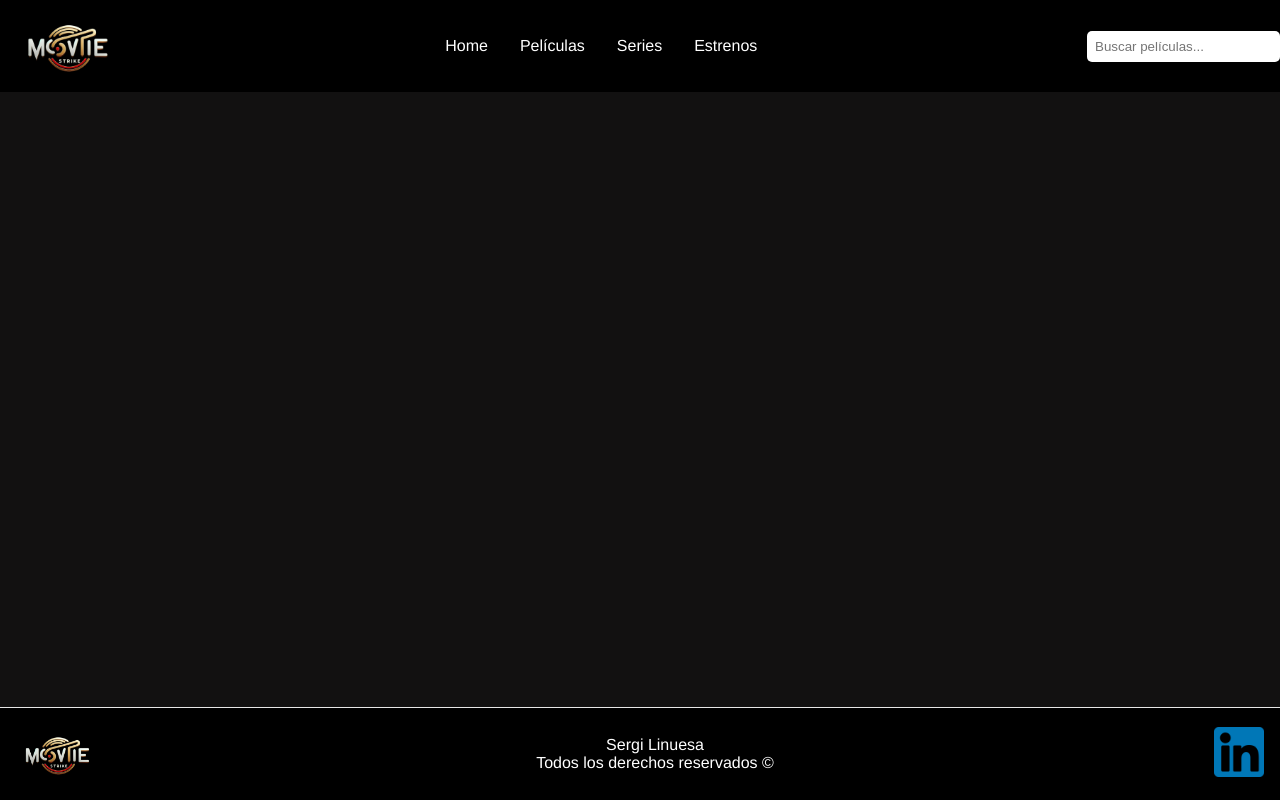
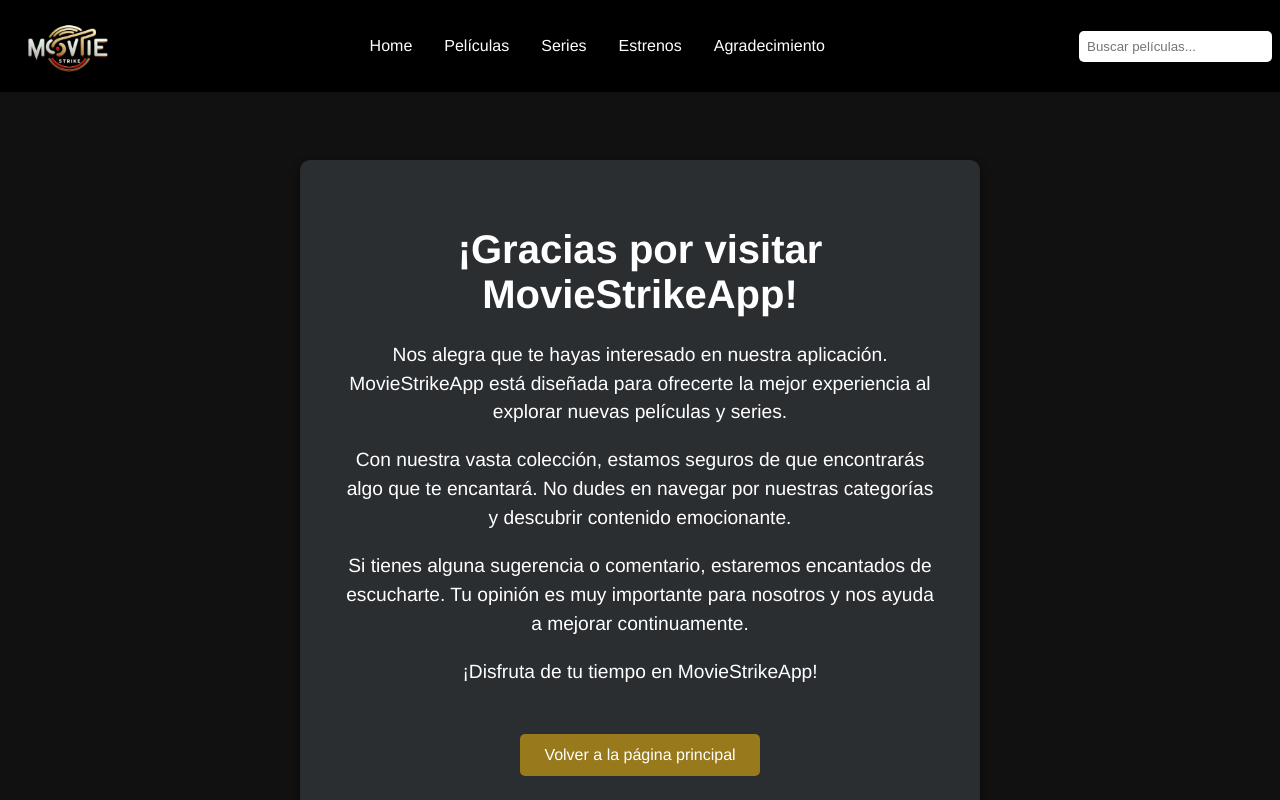
Before and after one commit to Lainumz/moviestrikeapp, a Vue app: page /thank-you in a window 1280 px wide. Shown: the top 800 px of the page. Built offline with nearby package versions, Linux system fonts and the light colour scheme; no server answers.

Commit message:
agradecimiento

```diff
--- a/src/assets/styles/AppNavbar.css
+++ b/src/assets/styles/AppNavbar.css
@@ -25,7 +25,7 @@
 .navbar-right {
   display: flex;
   align-items: center;
-  margin-right: 1rem; /* Agrega margen a la derecha */
+  margin-right: 1.5rem; /* Agrega margen a la derecha */
 }
 
 .logo {
--- /dev/null
+++ b/src/assets/styles/ThankYouView.css
@@ -0,0 +1,43 @@
+.thank-you-container {
+  display: flex;
+  align-items: center;
+  justify-content: center;
+  color: white;
+  padding: 20px;
+  padding-top: 80px; /* Asegura que la tarjeta no esté pegada al navbar */
+}
+
+.thank-you-content {
+  max-width: 600px;
+  text-align: center;
+  background-color: #2b2e31;
+  padding: 40px;
+  border-radius: 10px;
+  box-shadow: 0 4px 8px rgba(0, 0, 0, 0.5);
+}
+
+.thank-you-content h1 {
+  font-size: 2.5rem;
+  margin-bottom: 1.5rem;
+}
+
+.thank-you-content p {
+  font-size: 1.2rem;
+  margin-bottom: 1rem;
+  line-height: 1.5;
+}
+
+.home-link {
+  display: inline-block;
+  margin-top: 2rem;
+  padding: 0.75rem 1.5rem;
+  background-color: #ffc10783;
+  color: white;
+  text-decoration: none;
+  border-radius: 5px;
+  transition: background-color 0.3s ease;
+}
+
+.home-link:hover {
+  background-color: #ffc1074f;
+}
--- a/src/components/AppNavbar.vue
+++ b/src/components/AppNavbar.vue
@@ -8,6 +8,7 @@
       <router-link to="/movies">Películas</router-link>
       <router-link to="/series">Series</router-link>
       <router-link to="/new-releases">Estrenos</router-link>
+      <router-link to="/thank-you">Agradecimiento</router-link>
     </div>
     <div class="navbar-right">
       <input type="text" v-model="searchQuery" @keyup.enter="searchMovies" placeholder="Buscar películas..." />
--- /dev/null
+++ b/src/components/ThankYouView.vue
@@ -0,0 +1,17 @@
+<template>
+    <div class="thank-you-container">
+      <div class="thank-you-content">
+        <h1>¡Gracias por visitar MovieStrikeApp!</h1>
+        <p>Nos alegra que te hayas interesado en nuestra aplicación. MovieStrikeApp está diseñada para ofrecerte la mejor experiencia al explorar nuevas películas y series.</p>
+        <p>Con nuestra vasta colección, estamos seguros de que encontrarás algo que te encantará. No dudes en navegar por nuestras categorías y descubrir contenido emocionante.</p>
+        <p>Si tienes alguna sugerencia o comentario, estaremos encantados de escucharte. Tu opinión es muy importante para nosotros y nos ayuda a mejorar continuamente.</p>
+        <p>¡Disfruta de tu tiempo en MovieStrikeApp!</p>
+        <router-link to="/" class="home-link">Volver a la página principal</router-link>
+      </div>
+    </div>
+  </template>
+
+<script setup lang="ts">
+</script>
+
+  <style src="../assets/styles/ThankYouView.css"></style>
--- a/src/router/index.ts
+++ b/src/router/index.ts
@@ -5,12 +5,18 @@
 import NewReleasesView from '../views/NewReleasesView.vue'
 import SearchResultsView from '../views/SearchResultsView.vue'
 import SeriesView from '../views/SeriesView.vue'
+import ThankYouView from '../components/ThankYouView.vue'
 
 const routes: Array<RouteRecordRaw> = [
   {
     path: '/',
     name: 'home',
     component: HomeView
+  },
+  {
+    path: '/thank-you',
+    name: 'thank-you',
+    component: ThankYouView
   },
   {
     path: '/movie/:id',
```
